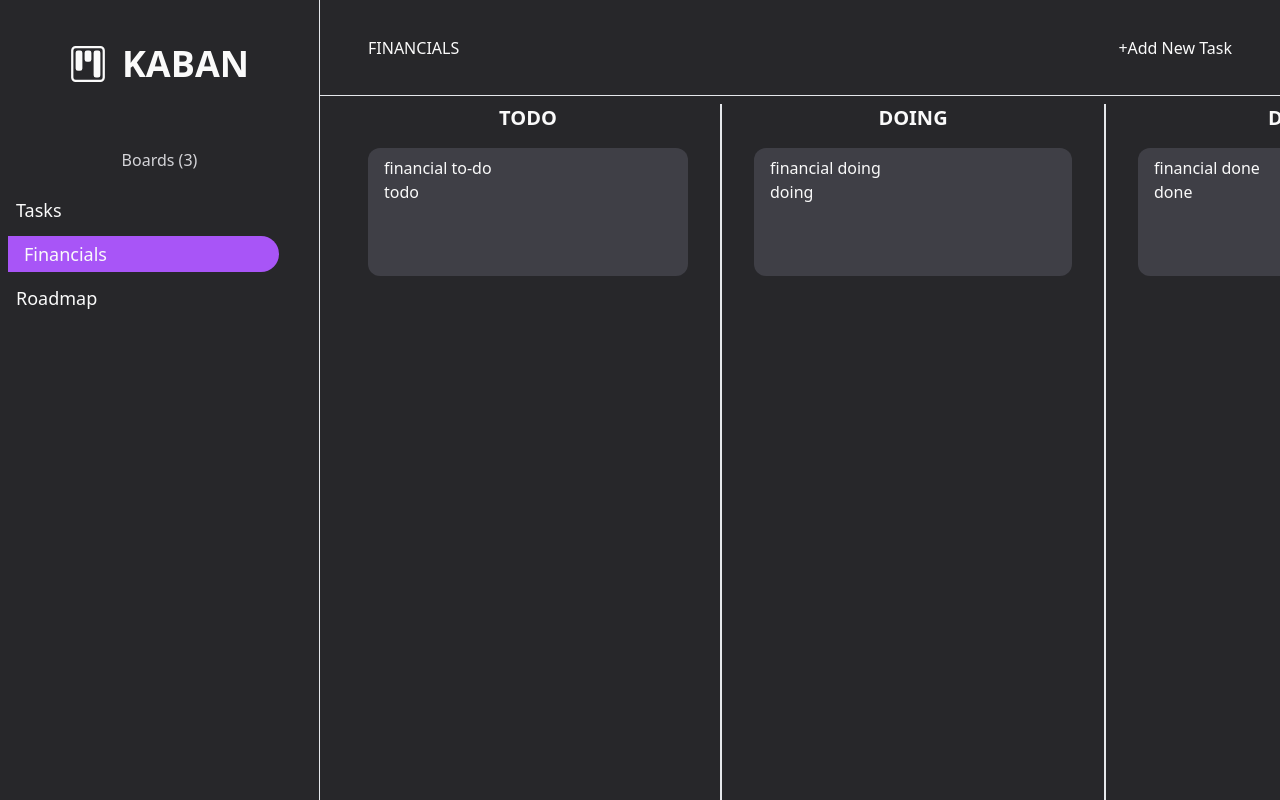
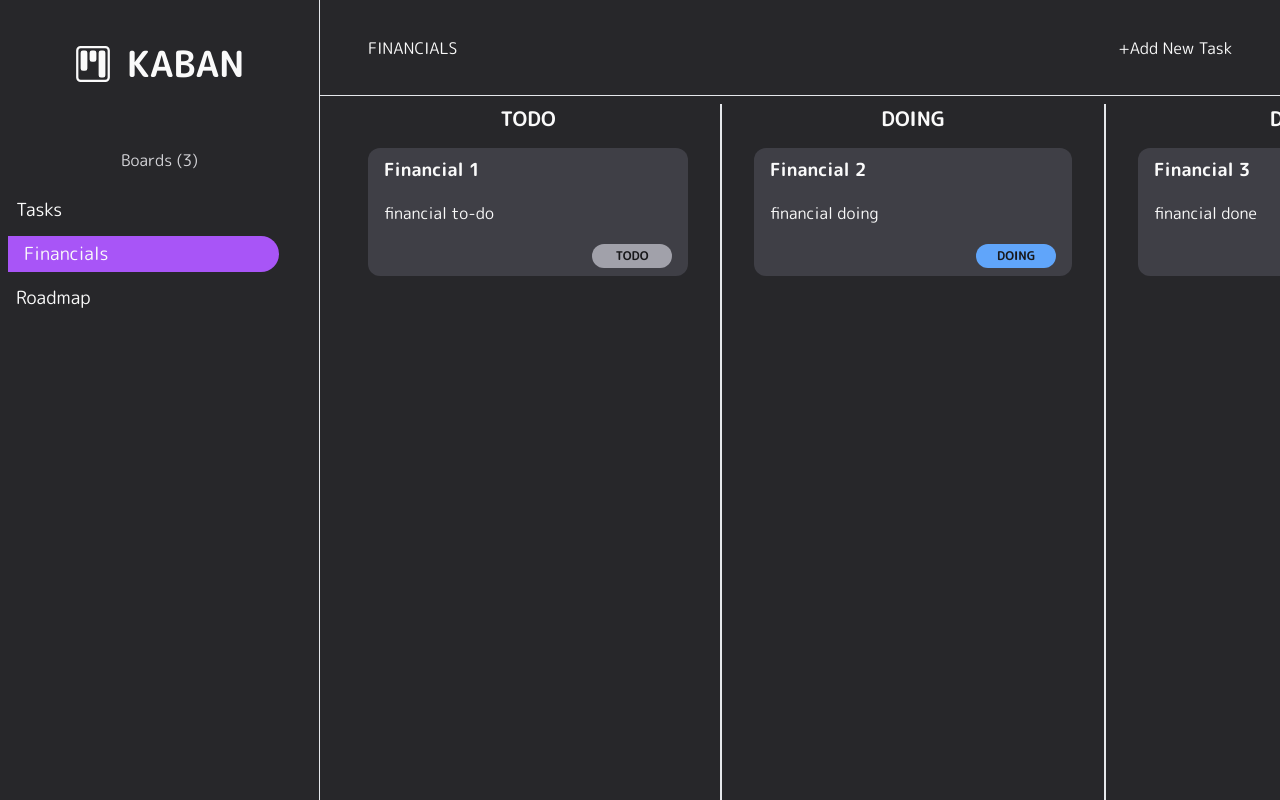
Before and after one commit to ali-sevinc/kanban, a Next.js app: page /financials in a window 1280 px wide. Built offline with nearby package versions, Linux system fonts and the light colour scheme.

Commit message:
task-drag-drop functionality

```diff
--- /dev/null
+++ b/data.json
@@ -0,0 +1,15 @@
+{
+    "tasks":[
+        {"type":"tasks","progress":"todo","id":"1","body":"important to do","title":"Task 1"},
+        {"type":"tasks","progress":"todo","id":"1-2","body":"important to do","title":"Task 2"},
+        {"type":"tasks","progress":"todo","id":"1-3","body":"important to do","title":"Task 3"},
+        {"type":"tasks","progress":"doing","id":"2","body":"important to doing","title":"Task 4"},
+        {"type":"tasks","progress":"done","id":"3","body":"important to done","title":"Task 5"},
+        {"type":"financials","progress":"todo","id":"4","body":"financial to-do","title":"Financial 1"},
+        {"type":"financials","progress":"doing","id":"5","body":"financial doing","title":"Financial 2"},
+        {"type":"financials","progress":"done","id":"6","body":"financial done","title":"Financial 3"},
+        {"type":"roadmap","progress":"todo","id":"4","body":"roadmap to-do","title":"Rouadmap 1"},
+        {"type":"roadmap","progress":"doing","id":"5","body":"roadmap doing","title":"Rouadmap 1"},
+        {"type":"roadmap","progress":"done","id":"6","body":"roadmap done","title":"Rouadmap 1"}
+    ]
+}
--- a/datas.json
+++ /dev/null
@@ -1,15 +0,0 @@
-{
-    "tasks":[
-        {"type":"tasks","progress":"todo","id":"1","body":"important to do"},
-        {"type":"tasks","progress":"todo","id":"1-2","body":"important to do"},
-        {"type":"tasks","progress":"todo","id":"1-3","body":"important to do"},
-        {"type":"tasks","progress":"doing","id":"2","body":"important to doing"},
-        {"type":"tasks","progress":"done","id":"3","body":"important to done"},
-        {"type":"financials","progress":"todo","id":"4","body":"financial to-do"},
-        {"type":"financials","progress":"doing","id":"5","body":"financial doing"},
-        {"type":"financials","progress":"done","id":"6","body":"financial done"},
-        {"type":"roadmap","progress":"todo","id":"4","body":"roadmap to-do"},
-        {"type":"roadmap","progress":"doing","id":"5","body":"roadmap doing"},
-        {"type":"roadmap","progress":"done","id":"6","body":"roadmap done"}
-    ]
-}
--- a/src/app/[board]/page.tsx
+++ b/src/app/[board]/page.tsx
@@ -1,18 +1,17 @@
 import Board from "@/components/Board";
+import { TaskType } from "@/lib/types";
 import fs from "fs";
 import path from "path";
 
-type TaskType = {
-  id: string;
-  type: string;
-  progress: "todo" | "doing" | "done";
-  body: string;
-};
+export function fetchData() {
+  const filePath = path.join(process.cwd(), "data.json");
+  const jsonData = fs.readFileSync(filePath, "utf-8");
+  const data = JSON.parse(jsonData).tasks as TaskType[];
+  return data;
+}
 
 export default function BoardPage({ params }: { params: { board: string } }) {
-  const filePath = path.join(process.cwd(), "datas.json");
-  const jsonData = fs.readFileSync(filePath, "utf-8");
-  const data = JSON.parse(jsonData).tasks as TaskType[];
+  const data = fetchData();
   const filteredData = data.filter((item) => item.type === params.board);
 
   return <Board tasks={filteredData} />;
--- a/src/app/globals.css
+++ b/src/app/globals.css
@@ -9,8 +9,8 @@
 }
 
 ::-webkit-scrollbar {
-  width: 12px;
-  height: 12px;
+  width: 8px;
+  height: 8px;
 }
 
 ::-webkit-scrollbar-track {
--- a/src/app/layout.tsx
+++ b/src/app/layout.tsx
@@ -1,10 +1,15 @@
 import type { Metadata } from "next";
-import { Inter } from "next/font/google";
-import "./globals.css";
+import { M_PLUS_Rounded_1c } from "next/font/google";
+
 import Header from "@/components/Header";
 import Sidebar from "@/components/Sidebar";
 
-const inter = Inter({ subsets: ["latin"] });
+import "./globals.css";
+
+const MPlus = M_PLUS_Rounded_1c({
+  weight: ["400", "500", "900", "700"],
+  subsets: ["latin"],
+});
 
 export const metadata: Metadata = {
   title: "Kanban",
@@ -18,7 +23,9 @@ export default function RootLayout({
 }>) {
   return (
     <html lang="en">
-      <body className="grid grid-cols-[20rem,1fr] grid-rows-[auto,1fr] h-screen bg-zinc-800">
+      <body
+        className={`grid grid-cols-[20rem,1fr] grid-rows-[auto,1fr] h-screen bg-zinc-800 ${MPlus.className}`}
+      >
         <Header />
         <Sidebar />
         <main className="overflow-y-scroll flex-grow px-4 py-2 text-zinc-50">
--- a/src/components/BoardItems.tsx
+++ b/src/components/BoardItems.tsx
@@ -1,9 +1,5 @@
-type TaskType = {
-  id: string;
-  type: string;
-  progress: "todo" | "doing" | "done";
-  body: string;
-};
+import { TaskType } from "@/lib/types";
+
 type PropsType = {
   task: TaskType[];
   title: string;
@@ -29,17 +25,31 @@ export default function BoardItems({
       <h2 className="text-center text-xl font-semibold pb-4">{title}</h2>
       {task.length > 0 ? (
         <ol className="flex flex-col gap-2">
-          {task.map((item) => (
+          {task.map((item) => {
+            let progressStyle = "";
+            if (item.progress === "todo") progressStyle = "bg-zinc-400";
+            if (item.progress === "doing") progressStyle = "bg-blue-400";
+            if (item.progress === "done") progressStyle = "bg-green-400";
+
+            return (
               <li
                 draggable
                 onDragStart={() => onStartDrag(item)}
                 key={item.id}
-              className="bg-zinc-700 rounded-xl px-4 py-2 mx-4 h-32 cursor-pointer"
+                className="bg-zinc-700 rounded-xl px-4 py-2 mx-4 h-32 cursor-pointer flex flex-col justify-between"
               >
+                <h2 className="font-semibold text-lg">{item.title}</h2>
                 <p>{item.body}</p>
-              <p>{item.progress}</p>
+                <div className="text-end">
+                  <span
+                    className={` text-zinc-900 w-20 text-center uppercase text-xs font-semibold inline-block px-2 py-1 rounded-xl ${progressStyle}`}
+                  >
+                    {item.progress}
+                  </span>
+                </div>
               </li>
-          ))}
+            );
+          })}
         </ol>
       ) : (
         <p>No item found.</p>
--- a/src/components/SideMenuItem.tsx
+++ b/src/components/SideMenuItem.tsx
@@ -16,7 +16,7 @@ export default function SideMenuItem({ name }: { name: string }) {
     >
       <Link
         href={`/${name.toLocaleLowerCase()}`}
-        className="w-full inline-block"
+        className="w-full inline-block capitalize"
       >
         {name}
       </Link>
--- a/src/components/Sidebar.tsx
+++ b/src/components/Sidebar.tsx
@@ -1,14 +1,23 @@
 import Link from "next/link";
 import { BsKanban } from "react-icons/bs";
 import SideMenuItem from "./SideMenuItem";
+import { fetchData } from "@/app/[board]/page";
 
-const DUMMY_BOARDS = [
-  { id: "1", name: "Tasks" },
-  { id: "2", name: "Financials" },
-  { id: "3", name: "Roadmap" },
-];
+// const DUMMY_BOARDS = [
+//   { id: "1", name: "Tasks" },
+//   { id: "2", name: "Financials" },
+//   { id: "3", name: "Roadmap" },
+// ];
 
 export default function Sidebar() {
+  const data = fetchData();
+  const boards = data.reduce((sum, item) => {
+    if (!sum.includes(item.type)) {
+      sum.push(item.type);
+    }
+    return sum;
+  }, [] as string[]);
+
   return (
     <aside className="grid-row-full border-r inline-grid text-zinc-50">
       <div className="flex flex-col">
@@ -19,11 +28,11 @@ export default function Sidebar() {
           </Link>
         </div>
         <p className="text-center text-zinc-300 py-5">
-          Boards ({DUMMY_BOARDS.length})
+          Boards ({boards.length})
         </p>
         <menu className="pr-12 flex flex-col gap-2">
-          {DUMMY_BOARDS.map((item) => (
-            <SideMenuItem key={item.id} name={item.name} />
+          {boards.map((item) => (
+            <SideMenuItem key={item} name={item} />
           ))}
         </menu>
       </div>
--- /dev/null
+++ b/src/lib/types.ts
@@ -0,0 +1,8 @@
+export type ProgressType = "todo" | "doing" | "done";
+export type TaskType = {
+  id: string;
+  type: string;
+  progress: ProgressType;
+  body: string;
+  title: string;
+};
```
Also changed, not shown: src/components/Board.tsx (+4 -9 lines). Lines whose indentation alone changed are shown as unchanged.
